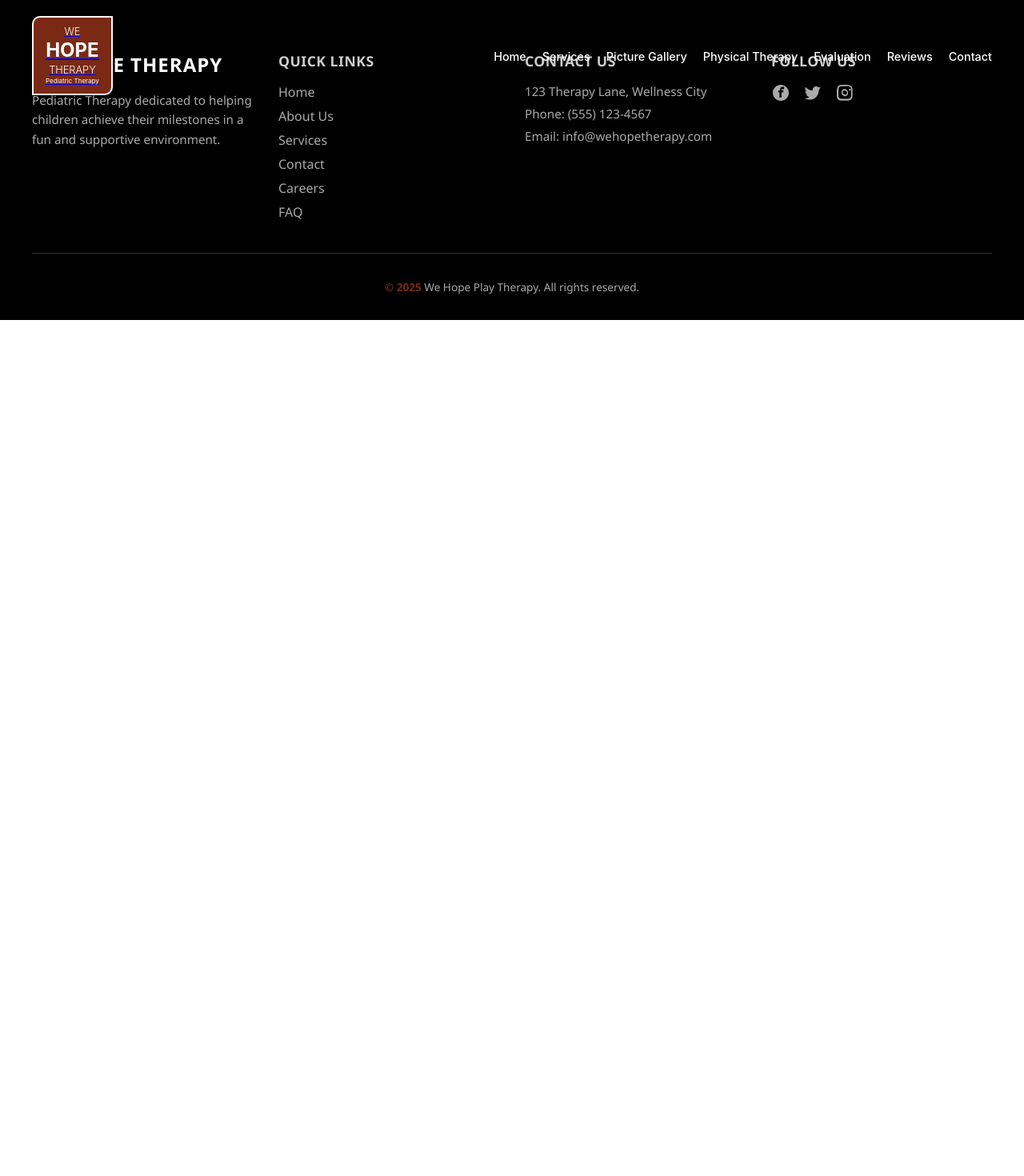
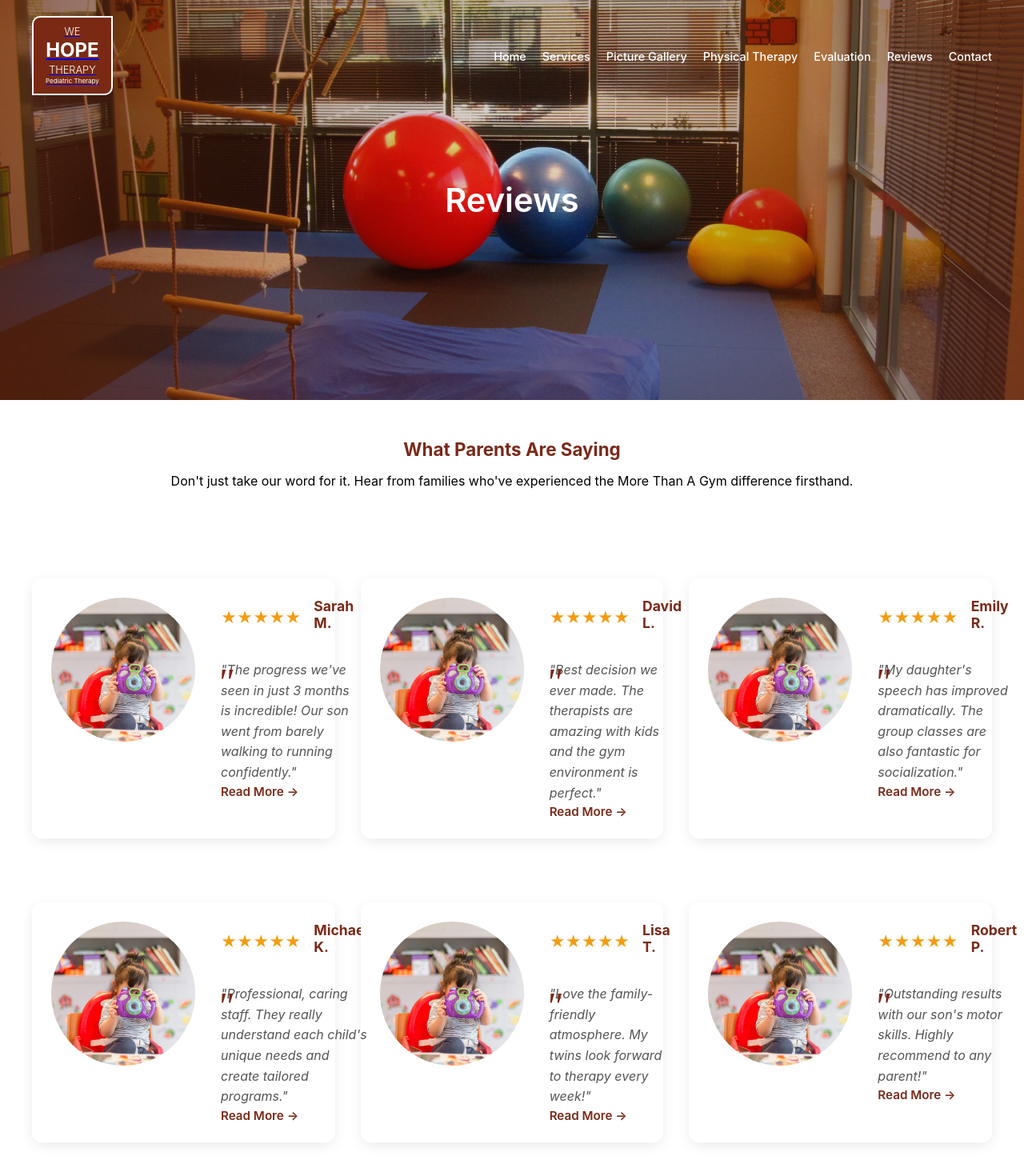
Before and after one commit to ShwetaBharati/gym, a React (Create React App) app: page /reviews in a window 1280 px wide. Shown: the top 1470 px of the page at 80% size. Before the commit the page ends 800 px from the top, so only its background shows below. Built offline with nearby package versions, Linux system fonts and the light colour scheme.

Commit message:
create review page

```diff
--- a/src/App.css
+++ b/src/App.css
@@ -1394,3 +1394,224 @@ code {
     grid-template-columns: 1fr;
   }
 }
+
+/* top reviews banner */
+.reviews-hero {
+  position: relative;
+  height: 500px;
+  background-image: url("../src/images/services-5.jpg");
+  background-size: cover;
+  background-position: center;
+  display: flex;
+  align-items: center;
+  justify-content: center;
+}
+
+.reviews-hero-overlay {
+  position: absolute;
+  inset: 0;
+  background: radial-gradient(circle at center, rgba(0, 0, 0, 0.1), rgba(90, 30, 10, 0.7));}
+
+.reviews-hero-title {
+  position: relative;
+  color: var(--white);
+  font-size: 2.6rem;
+  font-weight: 600;
+  text-align: center;
+}
+
+/* intro */
+.reviews-intro {
+  background-color: var(--white);
+  padding: 3rem 2rem;
+}
+
+.reviews-intro-inner {
+  max-width: 900px;
+  margin: 0 auto;
+  text-align: center;
+}
+
+.reviews-intro-inner h2 {
+  font-size: 1.4rem;
+  color: var(--heading-color);
+  margin-bottom: 1rem;
+}
+
+/* reviews grid */
+.reviews-grid {
+  padding: 4rem 1rem;
+}
+
+.reviews-grid-inner {
+  max-width: 1200px;
+  margin: 0 auto;
+  display: grid;
+  grid-template-columns: repeat(auto-fit, minmax(350px, 1fr));
+  gap: 2rem;
+}
+
+.review-row {
+  display: flex;
+  gap: 2rem;
+  align-items: flex-start;
+  margin-bottom: 3rem;
+  padding: 1.5rem;
+  background: var(--white);
+  border-radius: 12px;
+  box-shadow: 0 4px 15px rgba(0,0,0,0.08);
+  transition: all 0.3s ease;
+}
+
+.review-row:hover {
+  transform: translateY(-5px);
+  box-shadow: 0 12px 30px rgba(0,0,0,0.15);
+}
+
+.review-row-image {
+  flex: 0 0 180px;
+  display: block;
+  text-decoration: none;
+}
+
+.review-row-image img {
+  width: 180px;
+  height: 180px;
+  border-radius: 50%;
+  object-fit: cover;
+  transition: transform 0.3s ease;
+}
+
+.review-row-image:hover img {
+  transform: scale(1.05);
+}
+
+.review-row-text {
+  flex: 1;
+}
+
+.review-card {
+  background: var(--white);
+  padding: 2rem;
+  border-radius: 12px;
+  box-shadow: 0 8px 25px rgba(0,0,0,0.1);
+  transition: all 0.3s ease;
+}
+
+.review-card:hover {
+  transform: translateY(-8px);
+  box-shadow: 0 15px 35px rgba(0,0,0,0.15);
+}
+
+.review-header {
+  display: flex;
+  align-items: center;
+  gap: 1rem;
+  margin-bottom: 1.5rem;
+}
+
+.review-avatar {
+  width: 60px;
+  height: 60px;
+  border-radius: 50%;
+  object-fit: cover;
+}
+
+.review-stars {
+  color: #f39c12;
+  font-size: 1.2rem;
+  margin-bottom: 0.25rem;
+}
+
+.review-row-text h3 {
+  color: var(--heading-color);
+  font-size: 1.1rem;
+  margin: 0 0 0.75rem;
+}
+
+.review-name {
+  color: var(--heading-color);
+  font-size: 1.1rem;
+  margin: 0;
+  font-weight: 600;
+}
+
+.review-quote {
+  font-size: 1rem;
+  line-height: 1.6;
+  color: #555;
+  font-style: italic;
+  margin: 0;
+  position: relative;
+}
+
+.review-quote::before {
+  content: '"';
+  font-size: 3rem;
+  color: var(--heading-color);
+  position: absolute;
+  top: -10px;
+  left: -5px;
+  font-family: serif;
+}
+
+.review-link {
+  color: var(--heading-color);
+  text-decoration: none;
+  font-weight: 600;
+  font-size: 0.95rem;
+  transition: color 0.3s ease;
+}
+
+.review-link:hover {
+  color: var(--primary-color);
+}
+
+/* CTA */
+.reviews-cta {
+  background: linear-gradient(135deg, #7a2a19, #8b301d);
+  padding: 4rem 2rem;
+  text-align: center;
+  color: #ffffff;
+}
+
+.reviews-cta h2 {
+  font-size: 1.9rem;
+  margin-bottom: 2rem;
+}
+
+.reviews-cta-button {
+  display: inline-block;
+    color: var(--white);
+    padding: 1rem 2.5rem;
+    text-decoration: none;
+    font-weight: 600;
+    font-size: 1.1rem;
+    border: 2px solid var(--white);
+    transition: all 0.3s ease;
+}
+
+.reviews-cta-button:hover {
+  background-color: var(--white);
+    color: var(--primary-color);
+}
+
+/* responsive */
+@media (max-width: 900px) {
+  .review-row {
+    flex-direction: column;
+    align-items: center;
+    text-align: center;
+  }
+
+  .review-row-image {
+    flex: none;
+  }
+}
+
+@media (max-width: 768px) {
+  .reviews-grid-inner {
+    grid-template-columns: 1fr;
+    gap: 1.5rem;
+  }
+}
--- a/src/App.js
+++ b/src/App.js
@@ -14,6 +14,7 @@ import ServicesPage from "./components/pages/ServicesPage";
 import GalleryPage from "./components/pages/GalleryPage";
 import PhysicalTherapyPage from "./components/pages/PhysicalTherapyPage";
 import EvaluationPage from "./components/pages/EvaluationPage";
+import ReviewsPage from "./components/pages/ReviewsPage";
 
 function App() {
   return (
@@ -36,6 +37,7 @@ function App() {
             <Route path="/gallery" element={<GalleryPage />} />
             <Route path="/physical-therapy" element={<PhysicalTherapyPage />} />
             <Route path="/evaluation" element={<EvaluationPage />} />
+            <Route path="/reviews" element={<ReviewsPage />} />
             <Route path="/contact" element={<ContactPage />} />
           </Routes>
         </main>
--- /dev/null
+++ b/src/components/pages/ReviewsPage.jsx
@@ -0,0 +1,111 @@
+import React from "react";
+import { Link } from "react-router-dom";
+import "./../../App.css";
+import review1 from "../../images/scroller-04.avif";
+import review2 from "../../images/scroller-04.avif";
+import review3 from "../../images/scroller-04.avif";
+import review4 from "../../images/scroller-04.avif";
+import review5 from "../../images/scroller-04.avif";
+import review6 from "../../images/scroller-04.avif";
+
+const reviews = [
+  {
+    id: 1,
+    name: "Sarah M.",
+    quote: "The progress we've seen in just 3 months is incredible! Our son went from barely walking to running confidently.",
+    rating: 5,
+    avatar: review1
+  },
+  {
+    id: 2,
+    name: "David L.",
+    quote: "Best decision we ever made. The therapists are amazing with kids and the gym environment is perfect.",
+    rating: 5,
+    avatar: review2
+  },
+  {
+    id: 3,
+    name: "Emily R.",
+    quote: "My daughter's speech has improved dramatically. The group classes are also fantastic for socialization.",
+    rating: 5,
+    avatar: review3
+  },
+  {
+    id: 4,
+    name: "Michael K.",
+    quote: "Professional, caring staff. They really understand each child's unique needs and create tailored programs.",
+    rating: 5,
+    avatar: review4
+  },
+  {
+    id: 5,
+    name: "Lisa T.",
+    quote: "Love the family-friendly atmosphere. My twins look forward to therapy every week!",
+    rating: 5,
+    avatar: review5
+  },
+  {
+    id: 6,
+    name: "Robert P.",
+    quote: "Outstanding results with our son's motor skills. Highly recommend to any parent!",
+    rating: 5,
+    avatar: review6
+  }
+];
+
+const ReviewsPage = () => {
+  return (
+    <div className="reviews-page">
+
+      {/* top banner */}
+      <section className="reviews-hero">
+        <div className="reviews-hero-overlay" />
+        <h1 className="reviews-hero-title">Reviews</h1>
+      </section>
+
+      {/* intro */}
+      <section className="reviews-intro">
+        <div className="reviews-intro-inner">
+          <h2>What Parents Are Saying</h2>
+          <p>
+            Don't just take our word for it. Hear from families who've experienced
+            the More Than A Gym difference firsthand.
+          </p>
+        </div>
+      </section>
+
+      {/* reviews grid - ServicesPage jaisa clickable */}
+      <section className="reviews-grid">
+        <div className="reviews-grid-inner">
+          {reviews.map((review) => (
+            <article key={review.id} className="review-row">
+              <Link to="/services" className="review-row-image">
+                <img src={review.avatar} alt={review.name} />
+              </Link>
+              <div className="review-row-text">
+                <div className="review-header">
+                  <div className="review-stars">
+                    {[...Array(review.rating)].map((_, i) => (
+                      <span key={i} className="star">★</span>
+                    ))}
+                  </div>
+                  <h3>{review.name}</h3>
+                </div>
+                <p className="review-quote">"{review.quote}"</p>
+                <Link to="/services" className="review-link">Read More →</Link>
+              </div>
+            </article>
+          ))}
+        </div>
+      </section>
+
+      {/* CTA */}
+      <section className="reviews-cta">
+        <h2>Ready to experience the difference?</h2>
+        <a href="/contact" className="reviews-cta-button">Schedule Consultation</a>
+      </section>
+    </div>
+  );
+};
+
+export default ReviewsPage;
```
